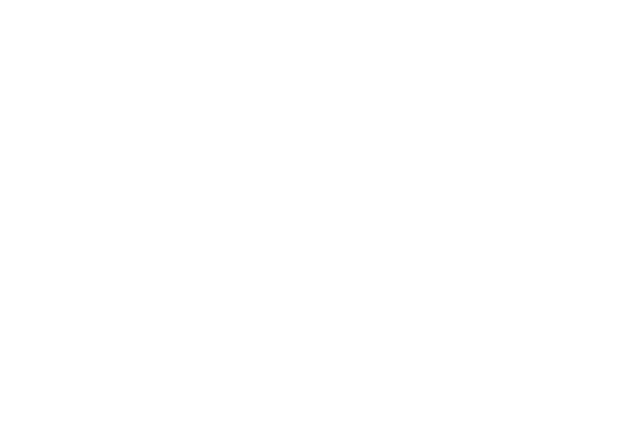
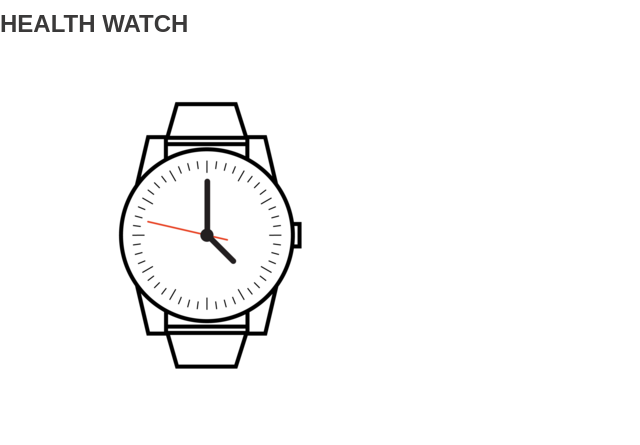
Before and after one commit to YoungMonero/health-watch, a plain HTML site: page landing.html in a window 1280 px wide. Shown: the whole page, without its empty margins (0-640 px from the left). Drawn offline with Linux system fonts and the light colour scheme; a web font is replaced by a local one.

Commit message:
commit my footer

```diff
--- a/landing.html
+++ b/landing.html
@@ -13,6 +13,11 @@
     />
 </head>
 <body>
-
+    <footer class="concluding">
+        <div class="logo-name">HEALTH WATCH</div>
+       <div>
+        <img src="./images/logo-iconz.webp" alt="icon" />
+       </div>
+    </footer>
 </body>
 </html>
```
